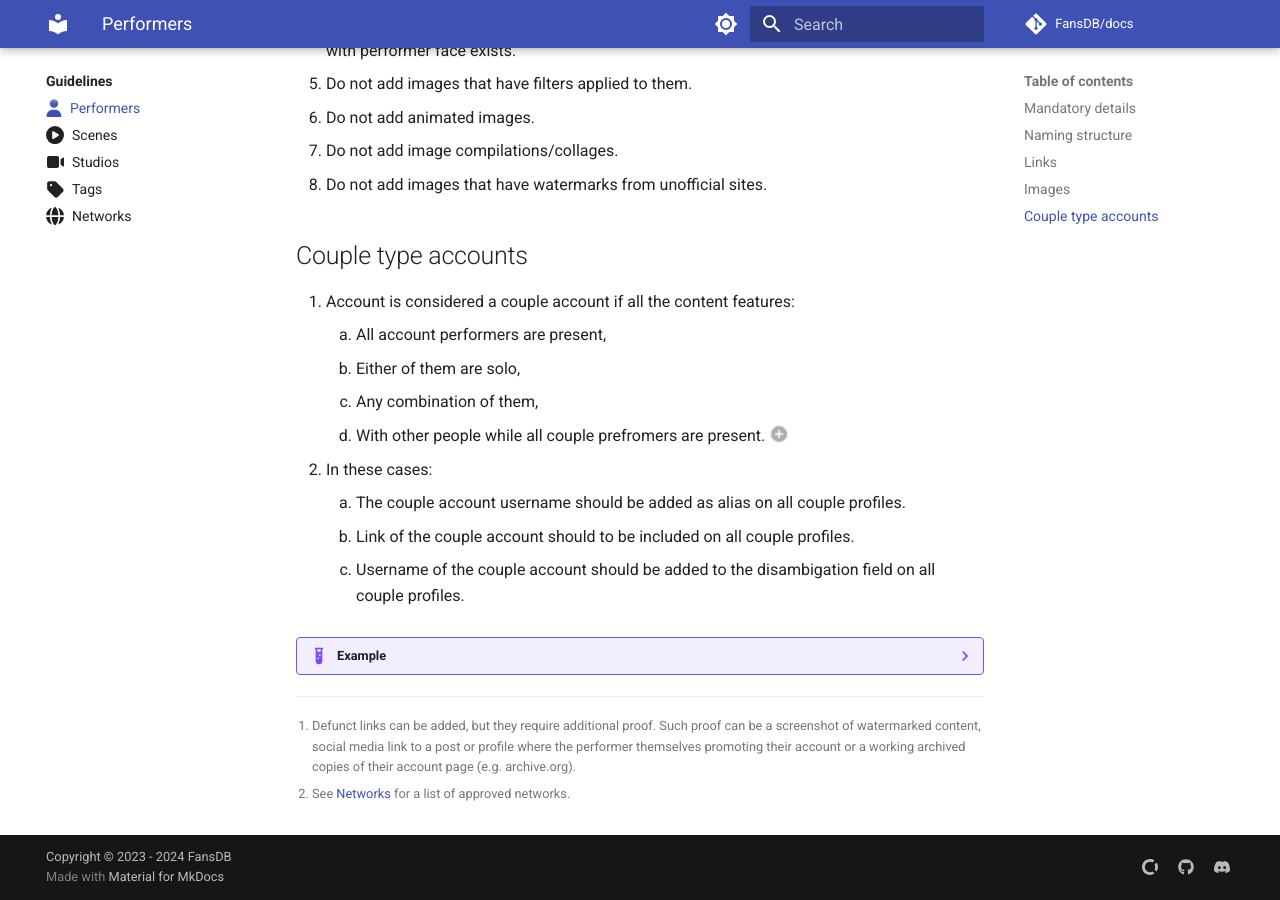
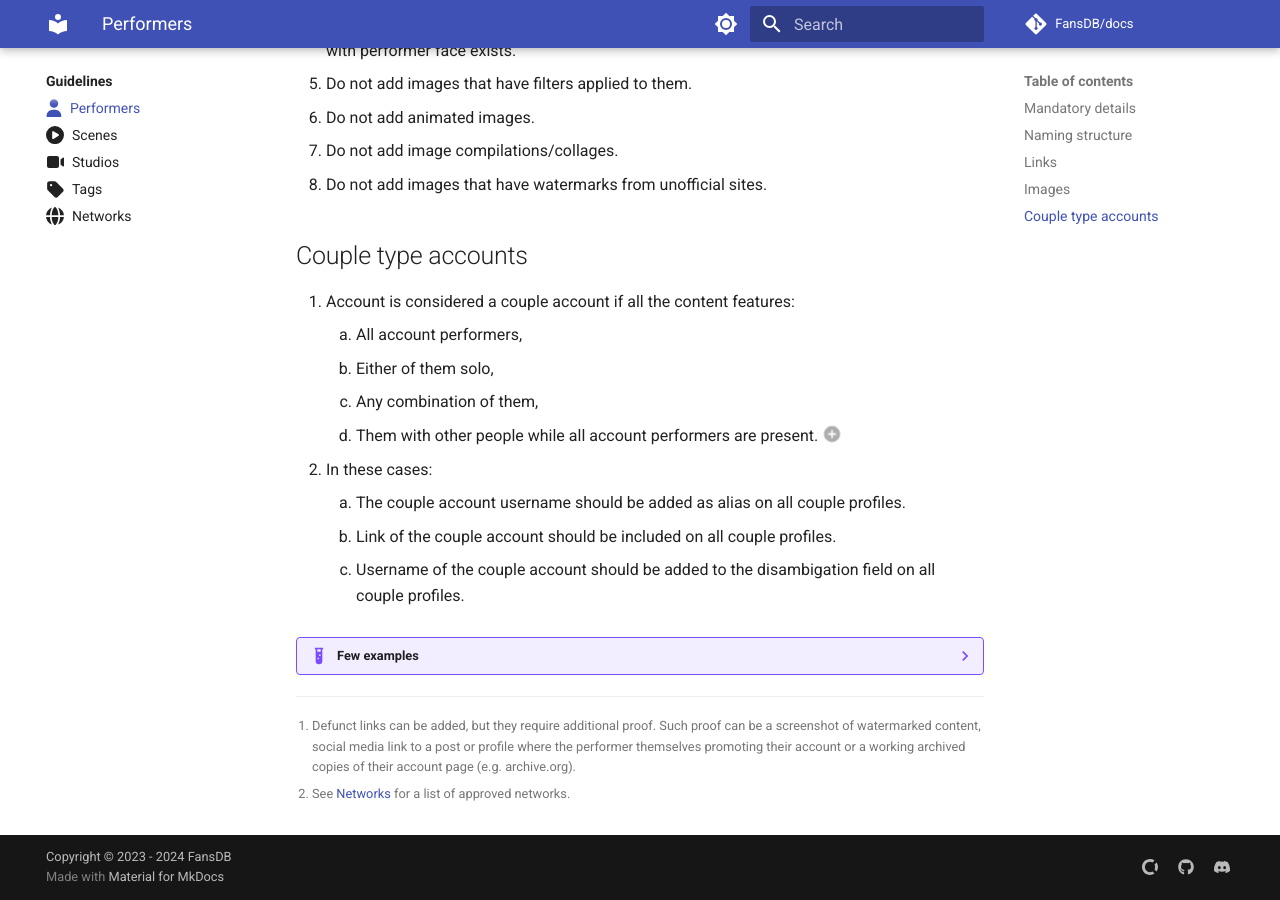
Before and after one commit to FansDB/docs, an MkDocs documentation site: the page built from docs/performers.md, in a window 1280 px wide and 900 px high, scrolled down 1483 px. Built offline with MkDocs 1.6.1 and Material for MkDocs 9.7.7, drawn with Linux system fonts in a browser that asks for light colours; comment, search, counter and statistics services are not loaded.

Commit message:
Update performers.md
Fix typo

```diff
--- a/docs/performers.md
+++ b/docs/performers.md
@@ -66,21 +66,33 @@
 
 <div class="annotate" markdown>
 1. Account is considered a couple account if all the content features:
-    1. All account performers are present,
-    1. Either of them are solo,
+    1. All account performers,
+    1. Either of them solo,
     1. Any combination of them,
-    1. With other people while all couple prefromers are present.(1)
+    1. Them with other people while all account performers are present.(1)
 1. In these cases:
     1. The couple account username should be added as alias on all couple profiles.
-    1. Link of the couple account should to be included on all couple profiles.
+    1. Link of the couple account should be included on all couple profiles.
     1. Username of the couple account should be added to the disambigation field on all couple profiles.
 </div>
-1.  This guideline specifically exlcudes cheating theme accounts where husband/wife performs mostly with other people without other being part of it.
+1.  This guideline specifically excludes cheating theme accounts where husband/wife performs mostly with other people without other being part of it.
 
-??? example
+??? example "Few examples"
+    Sisters:
 
-    - [Audrey](https://fansdb.cc/performers/3c053fe3-7a95-4c8b-9324-ddce6d3d08ae){target=_blank} with (audreyandsadie) as disambiguation.
-    - [Sadie](https://fansdb.cc/performers/bc575d7a-0d11-4752-83db-673383296d03){target=_blank} with (audreyandsadie) as disambiguation.
+    - [Audrey \(audreyandsadie\)](https://fansdb.cc/performers/3c053fe3-7a95-4c8b-9324-ddce6d3d08ae){target=_blank}.
+    - [Sadie \(audreyandsadie\)](https://fansdb.cc/performers/bc575d7a-0d11-4752-83db-673383296d03){target=_blank}.
+
+    Couple:
+
+    - [Paul Williams \(kaydenwithpaulok\)](https://fansdb.cc/performers/8761e41f-be97-4bc1-bb28-34934cc1b3b7){target=_blank}
+    - [Kayden Sweet \(kaydenwithpaulok\)](https://fansdb.cc/performers/d93f8dea-b2ac-423a-9b78-5a7b7690f3b7){target=_blank}
+
+    Trio:
+
+    - [Jammie Dodger \(uk_gym_bois\)](https://fansdb.cc/performers/9895639a-3f8a-4308-a240-75cc32be0411){target=_blank}
+    - [Joe \(uk_gym_bois\)](https://fansdb.cc/performers/bf5a814c-6daf-4651-af94-9f8e360718e8){target=_blank}
+    - [Jordan Stevans \(uk_gym_bois\)](https://fansdb.cc/performers/cc9bcc20-a0f4-4af5-8e72-91d4acc254d2){target=_blank}
 
 [^1]: Defunct links can be added, but they require additional proof. Such proof can be a screenshot of watermarked content, social media link to a post or profile where the performer themselves promoting their account or a working archived copies of their account page (e.g. archive.org).
 [^2]: See [Networks](/networks) for a list of approved networks.
```
